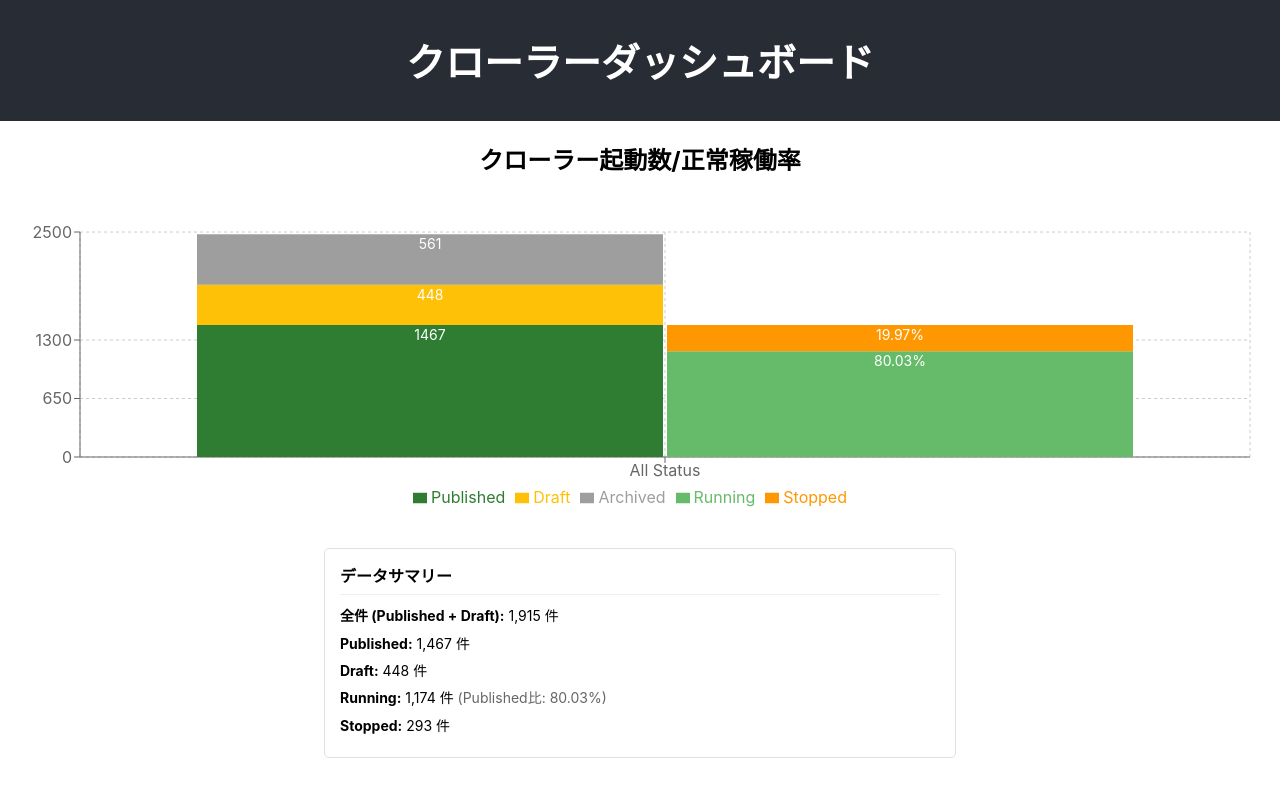
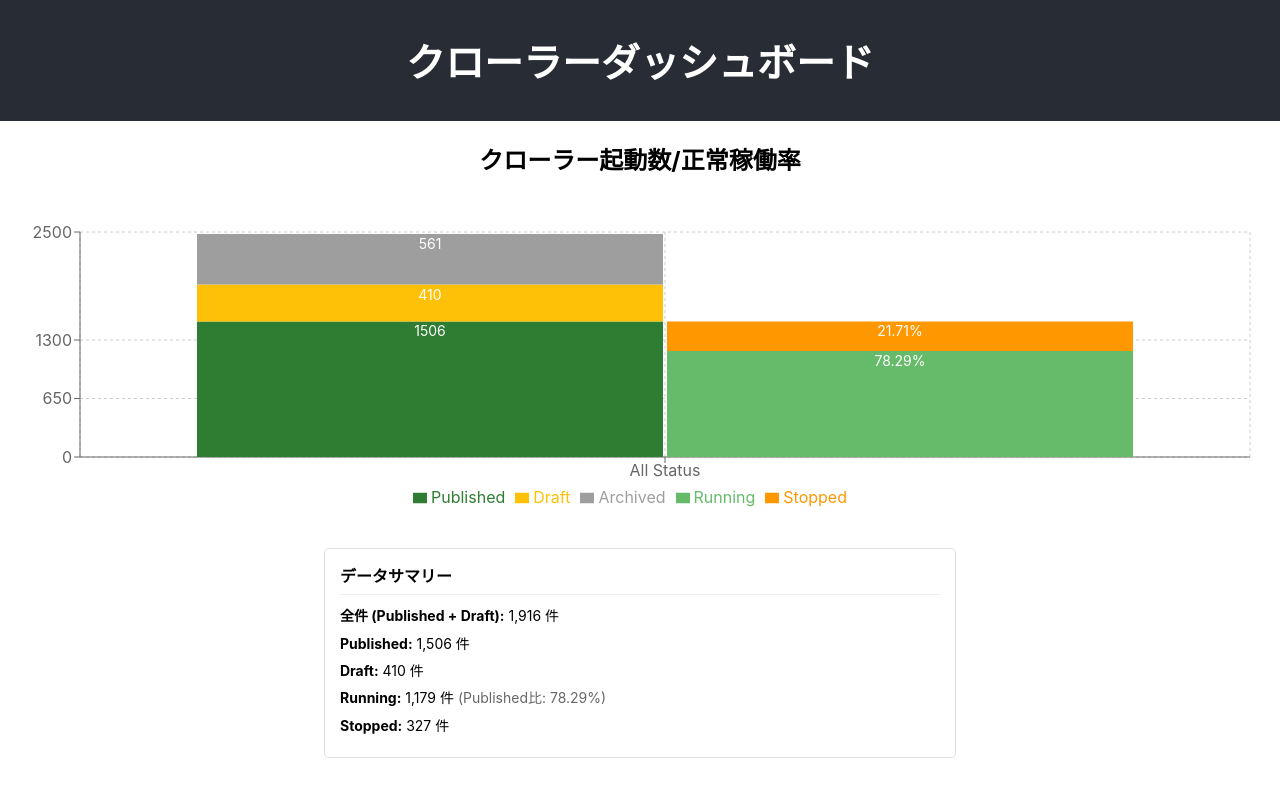
Before and after one commit to tayasho/crawlers, a React (Create React App) app: page / in a window 1280 px wide. Shown: the top 794 px of the page. Built offline with nearby package versions, Linux system fonts and the light colour scheme.

Commit message:
2025/05/16

```diff
--- a/src/components/ContentStatusChart.js
+++ b/src/components/ContentStatusChart.js
@@ -3,10 +3,10 @@ import { BarChart, Bar, XAxis, YAxis, CartesianGrid, Tooltip, Legend, Responsive
 import './ContentStatusChart.css';
 
 const ContentStatusChart = () => {
-  const published = 1467;
-  const draft = 448;
+  const published = 1506;
+  const draft = 410;
   const archived = 561; // この値はサマリーに表示しませんが、グラフや他の計算で使われます
-  const stopped = 293;
+  const stopped = 327;
   const running = published-stopped;
 
   // ★ ユーザー指定の「全件」合計を計算
```
